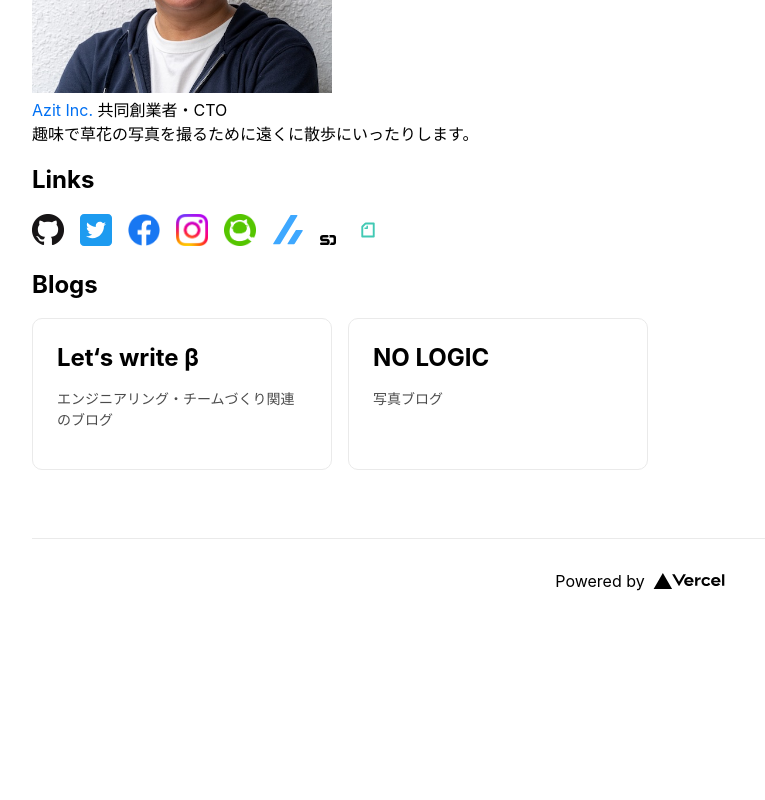
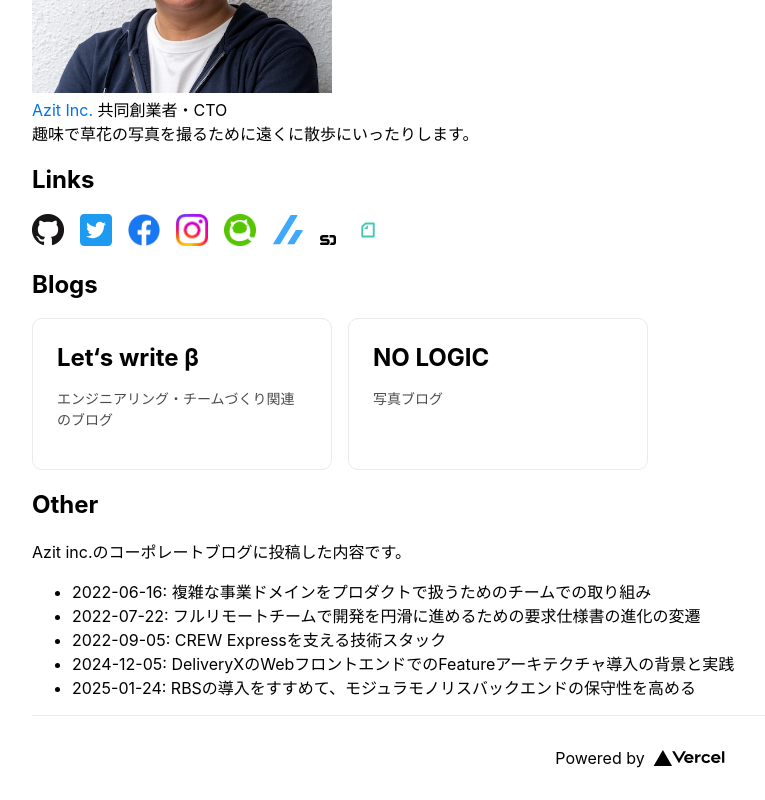
Before and after one commit to pocket7878/pocket7878-com, a Next.js app: page / in a window 1280 px wide. Shown: the part 331-1131 px from the top of the page, without its empty margins (0-765 px from the left). Before the commit the page ends 954 px from the top, so only its background shows below. Built offline with nearby package versions, Linux system fonts and the light colour scheme.

Commit message:
feat: Add LoveFromAzit blog links

```diff
--- a/pages/index.tsx
+++ b/pages/index.tsx
@@ -107,6 +107,56 @@ const Home: NextPage = () => {
             </LinkCard>
           </LinksWrapper>
         </article>
+        <article>
+          <h2>Other</h2>
+          Azit inc.のコーポレートブログに投稿した内容です。
+          <ul>
+            <li>
+              <a
+                href='https://love-from.azit.co.jp/article/ddd'
+                target='_blank'
+                rel='noopener noreferrer'>
+                2022-06-16:
+                複雑な事業ドメインをプロダクトで扱うためのチームでの取り組み
+              </a>
+            </li>
+            <li>
+              <a
+                href='https://love-from.azit.co.jp/article/requiredspecifications'
+                target='_blank'
+                rel='noopener noreferrer'>
+                2022-07-22:
+                フルリモートチームで開発を円滑に進めるための要求仕様書の進化の変遷
+              </a>
+            </li>
+            <li>
+              <a
+                href='https://love-from.azit.co.jp/article/technologystack'
+                target='_blank'
+                rel='noopener noreferrer'>
+                2022-09-05: CREW Expressを支える技術スタック
+              </a>
+            </li>
+            <li>
+              <a
+                href='https://love-from.azit.co.jp/article/deliveryx-web-front-feature-arch'
+                target='_blank'
+                rel='noopener noreferrer'>
+                2024-12-05:
+                DeliveryXのWebフロントエンドでのFeatureアーキテクチャ導入の背景と実践
+              </a>
+            </li>
+            <li>
+              <a
+                href='https://love-from.azit.co.jp/article/backend-rbs-modular-monolith'
+                target='_blank'
+                rel='noopener noreferrer'>
+                2025-01-24:
+                RBSの導入をすすめて、モジュラモノリスバックエンドの保守性を高める
+              </a>
+            </li>
+          </ul>
+        </article>
       </Main>
 
       <footer className={styles.footer}>
```
